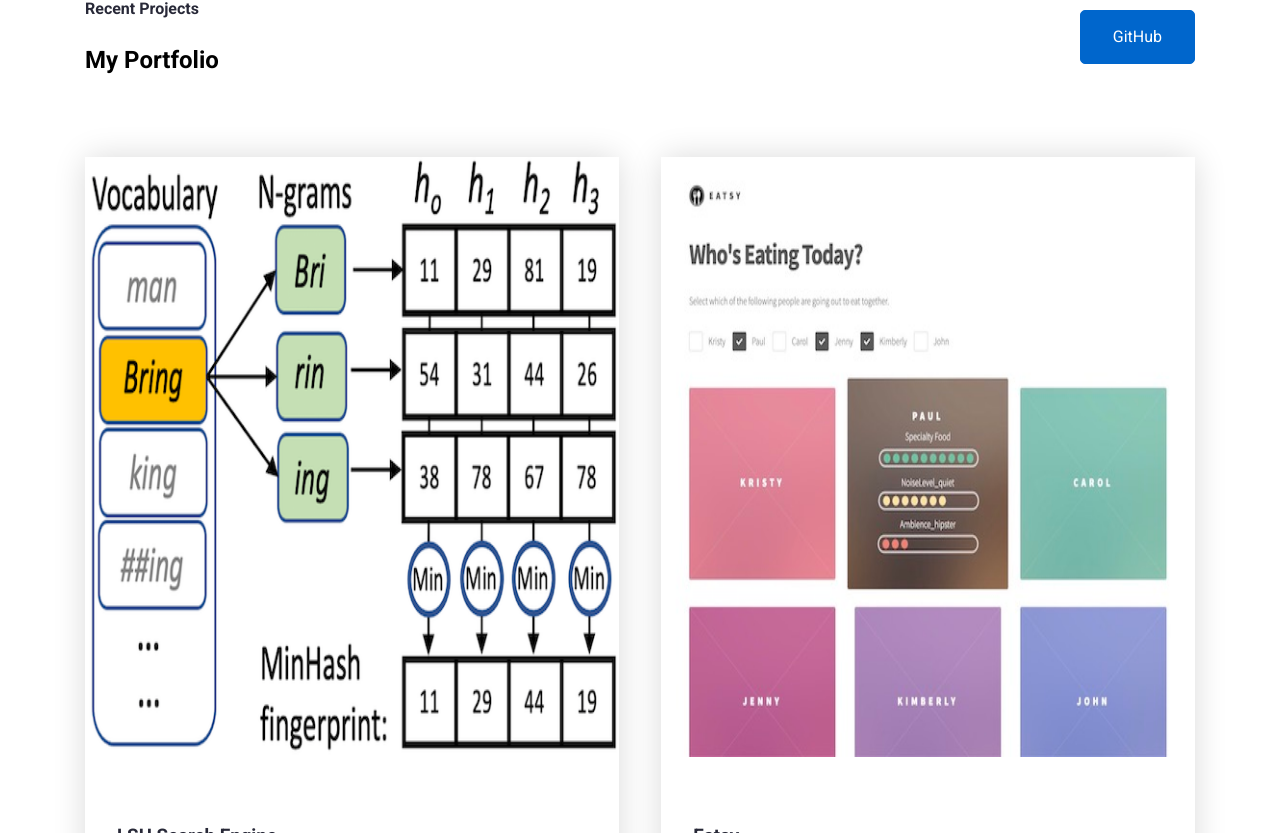
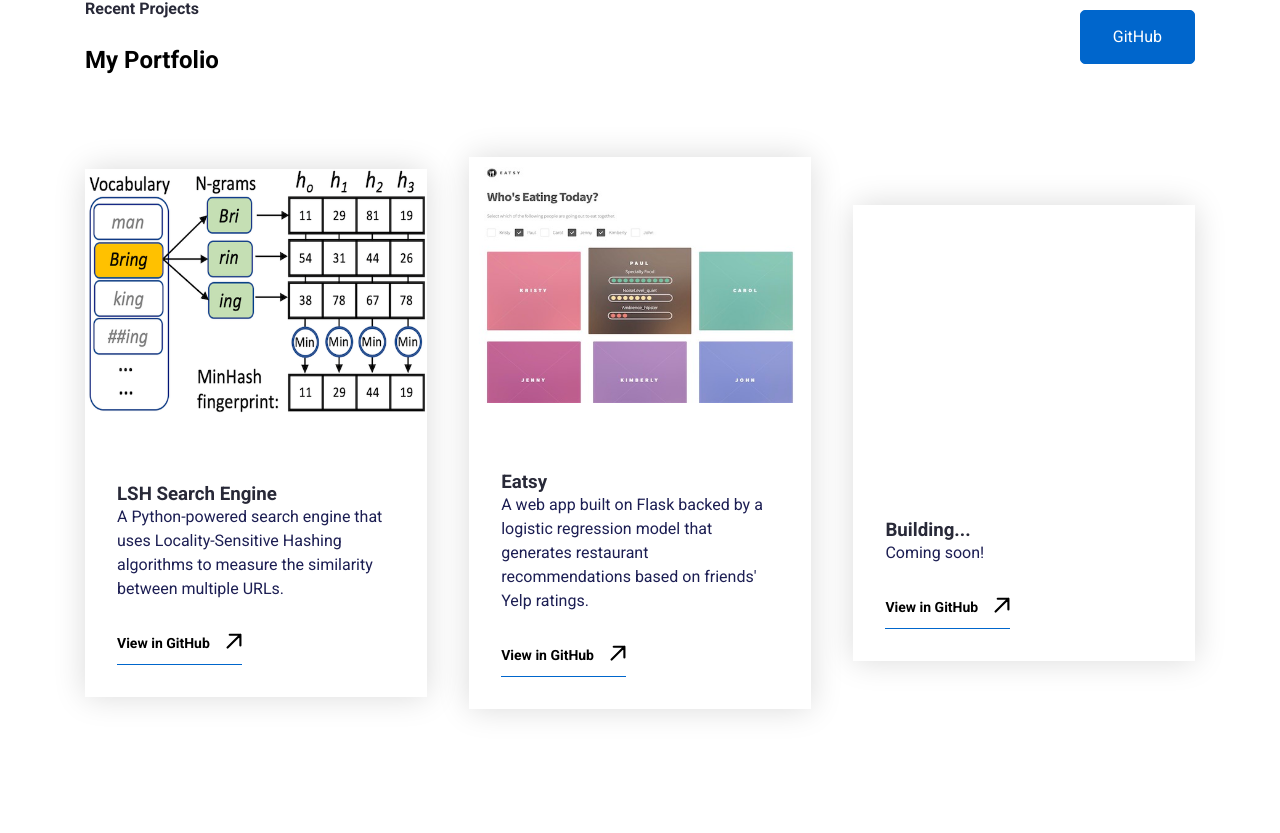
Before and after one commit to yowashi23/yowashi23.github.io, a React (Create React App) app: page / in a window 1280 px wide. Shown: the part 907-1740 px from the top of the page. Built offline with nearby package versions, Linux system fonts and the light colour scheme.

Commit message:
fixed images

```diff
--- a/src/App.css
+++ b/src/App.css
@@ -273,6 +273,7 @@
     align-items: center;
     justify-content: center;
     gap: 42.6px;
+    width: 100%;
     /* width: 66.666%; */
 }
 
@@ -282,7 +283,7 @@
 }
 
 .portfolio--section--img  > img {
-    height: 600px;
+    /* height: 600px; */
     width: 100%;
     /* object-fit: cover; */
 }
--- a/src/data/index.json
+++ b/src/data/index.json
@@ -14,5 +14,13 @@
       "description": "A web app built on Flask backed by a logistic regression model that generates restaurant recommendations based on friends' Yelp ratings.",
       "link": "https://github.com/tGoh98/eatsy"
     }
+    ,
+    {
+      "id": "3",
+      "src": "./img/blank.png",
+      "title": "Building...",
+      "description": "Coming soon!",
+      "link": ""
+    }
   ]
 }
```
Also changed, not shown: public/img/blank.png (added).
